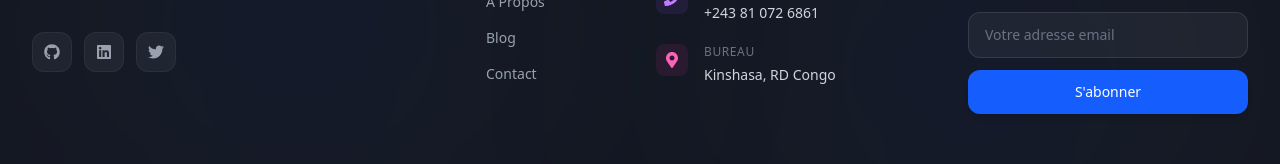
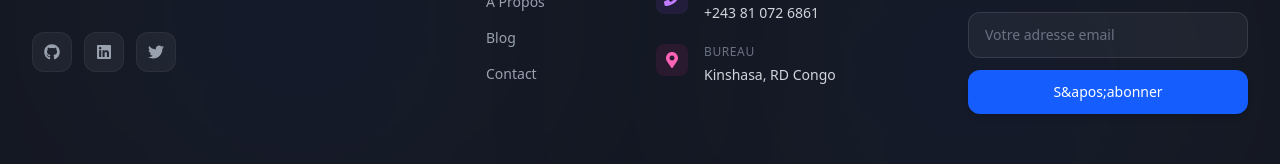
Before and after one commit to Banitongwa7/docovery, a Next.js app: page /contact in a window 1280 px wide. Shown: the part 1863-2027 px from the top of the page. Built offline with nearby package versions, Linux system fonts and the light colour scheme.

Commit message:
fix: corriger l'apostrophe dans le texte du pied de page et du bouton d'inscription

```diff
--- a/components/Footer.tsx
+++ b/components/Footer.tsx
@@ -78,7 +78,7 @@ export default function Footer() {
                             </div>
                         </div>
                         <p className="text-gray-400 leading-relaxed max-w-sm text-sm">
-                            Construire des solutions, façonner l'avenir. Nous transformons vos idées les plus ambitieuses en réalité digitale performante et scalable.
+                            Construire des solutions, façonner l&apos;avenir. Nous transformons vos idées les plus ambitieuses en réalité digitale performante et scalable.
                         </p>
                         <div className="flex space-x-3 pt-2">
                             {[
@@ -184,7 +184,7 @@ export default function Footer() {
                                 disabled={isSubmitting}
                                 className="group w-full bg-blue-600 hover:bg-blue-700 text-white px-6 py-3 rounded-xl font-medium transition-all duration-300 disabled:opacity-50 disabled:cursor-not-allowed shadow-md text-sm"
                             >
-                                {isSubmitting ? "Inscription..." : "S'abonner"}
+                                {isSubmitting ? "Inscription..." : "S&apos;abonner"}
                             </button>
                         </form>
                         {message && (
```
